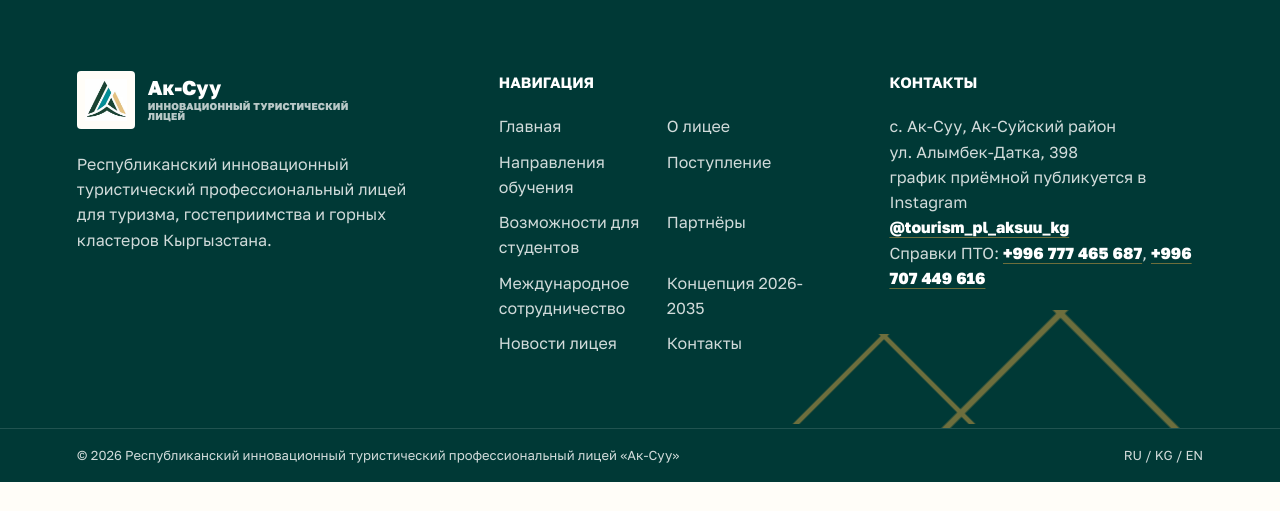
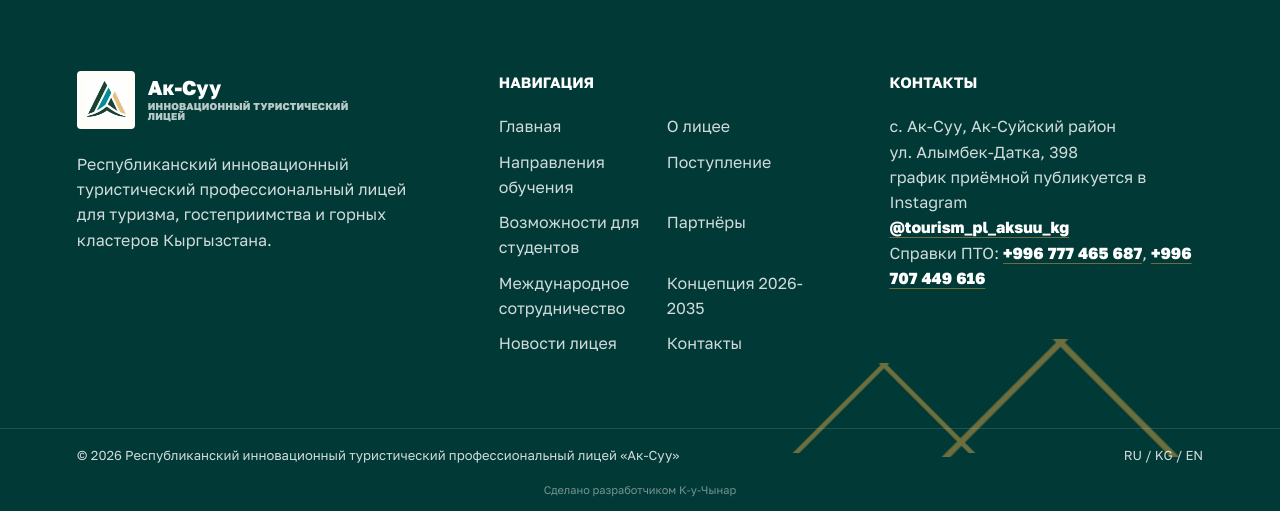
Before and after one commit to chynarbek-kubatbekow/Ak-Suu-Portal_Order_Proj, a Django app: page /news in a window 1280 px wide. Shown: the part 1641-2152 px from the top of the page. Before the commit the page ends 2123 px from the top, so only its background shows below. Run offline with Django 5.2, Linux system fonts and the light colour scheme; data comes from the database, SQL or seed files in the repository; some web fonts are replaced.

Commit message:
Initials Add

```diff
--- a/static/myapp/css/site.css
+++ b/static/myapp/css/site.css
@@ -1524,6 +1524,16 @@ select {
     padding: 16px clamp(22px, 6vw, 96px);
     border-top: 1px solid rgba(255, 255, 255, 0.13);
     font-size: 13px;
+}
+
+.footer-credit {
+    position: relative;
+    z-index: 1;
+    padding: 0 clamp(22px, 6vw, 96px) 14px;
+    color: rgba(255, 255, 255, 0.46);
+    font-size: 11px;
+    line-height: 1.4;
+    text-align: center;
 }
 
 .footer-mountains {
--- a/templates/myapp/base.html
+++ b/templates/myapp/base.html
@@ -121,6 +121,7 @@
             <span>© 2026 Республиканский инновационный туристический профессиональный лицей «Ак-Суу»</span>
             <span>RU / KG / EN</span>
         </div>
+        <div class="footer-credit">Сделано разработчиком К-у-Чынар</div>
     </footer>
 
     <script src="{% static 'myapp/js/site.js' %}?v=20260628-menu-wrap" defer></script>
```
